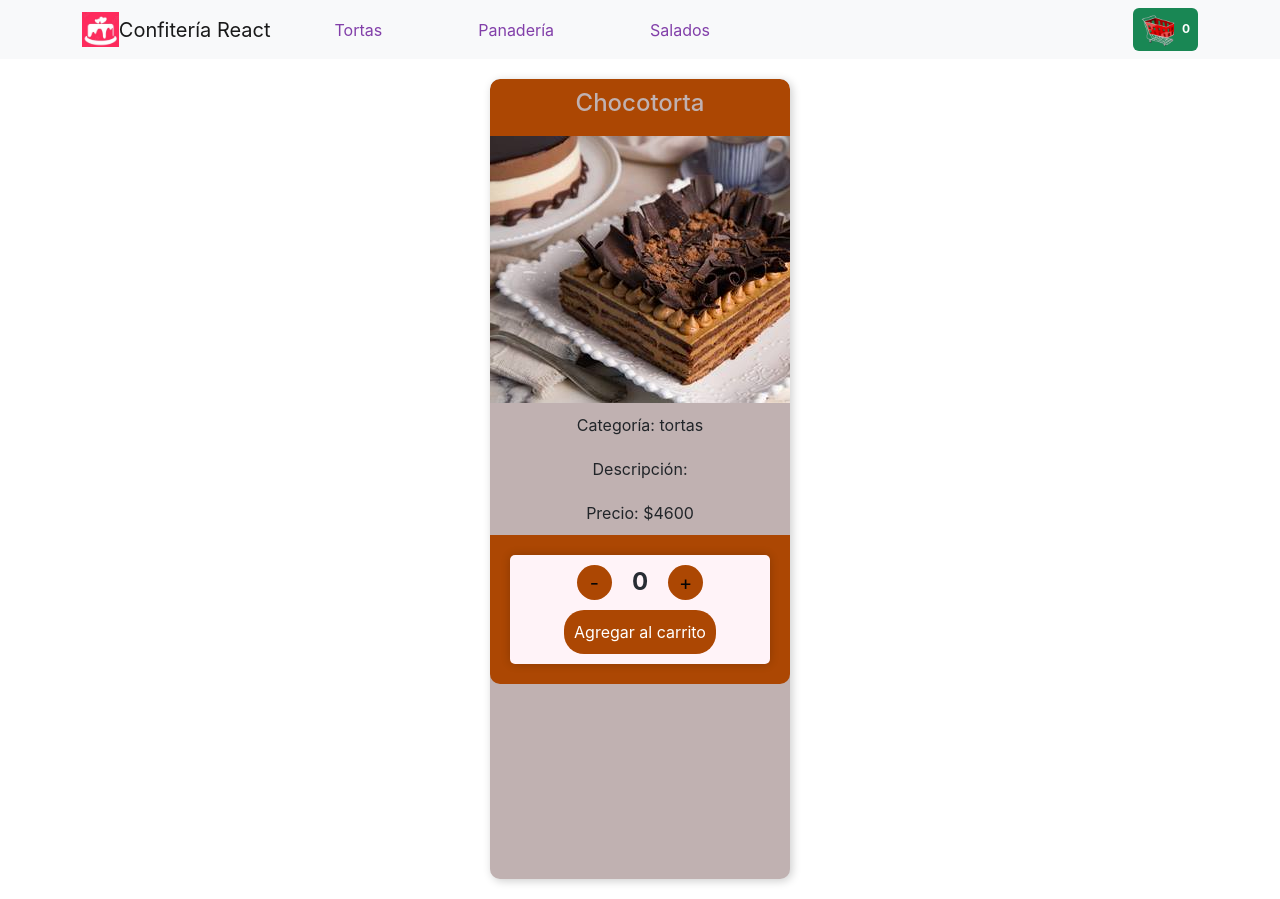
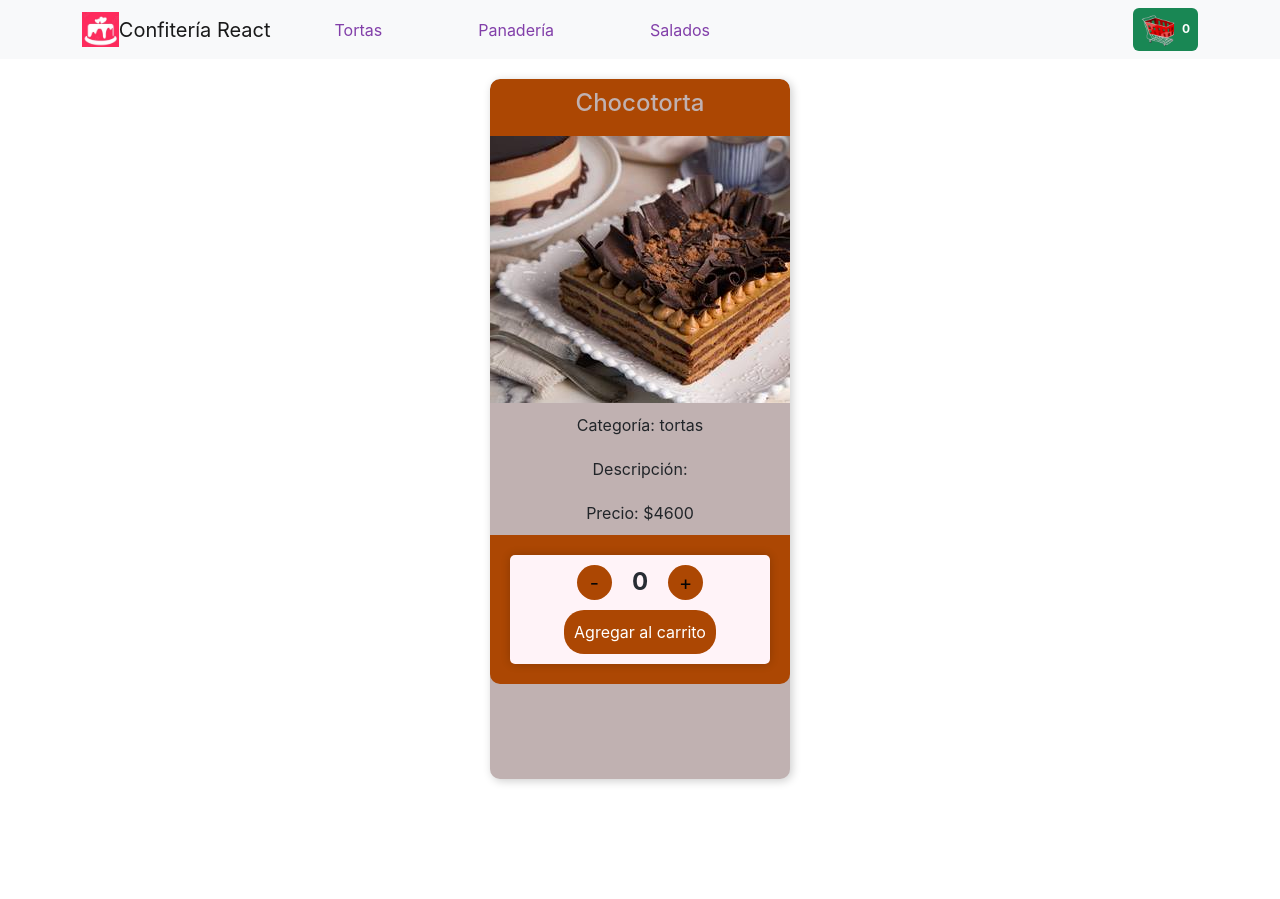
Before and after one commit to RLunaGHub/Confiteria-React, a React (Create React App) app: page /item/1 in a window 1280 px wide. After the commit the page ends 800 px from the top, so only its background shows below. Built offline with nearby package versions, Linux system fonts and the light colour scheme.

Commit message:
PreEntrega2Luna

```diff
--- a/src/App.css
+++ b/src/App.css
@@ -159,7 +159,7 @@
   display: inline-flex;
   flex-direction: column;
   width: 300px;
-  height: 800px;
+  height: 700px;
   margin: 20px;
   background-color: rgb(192, 177, 177);
   border-radius: 10px;
```
